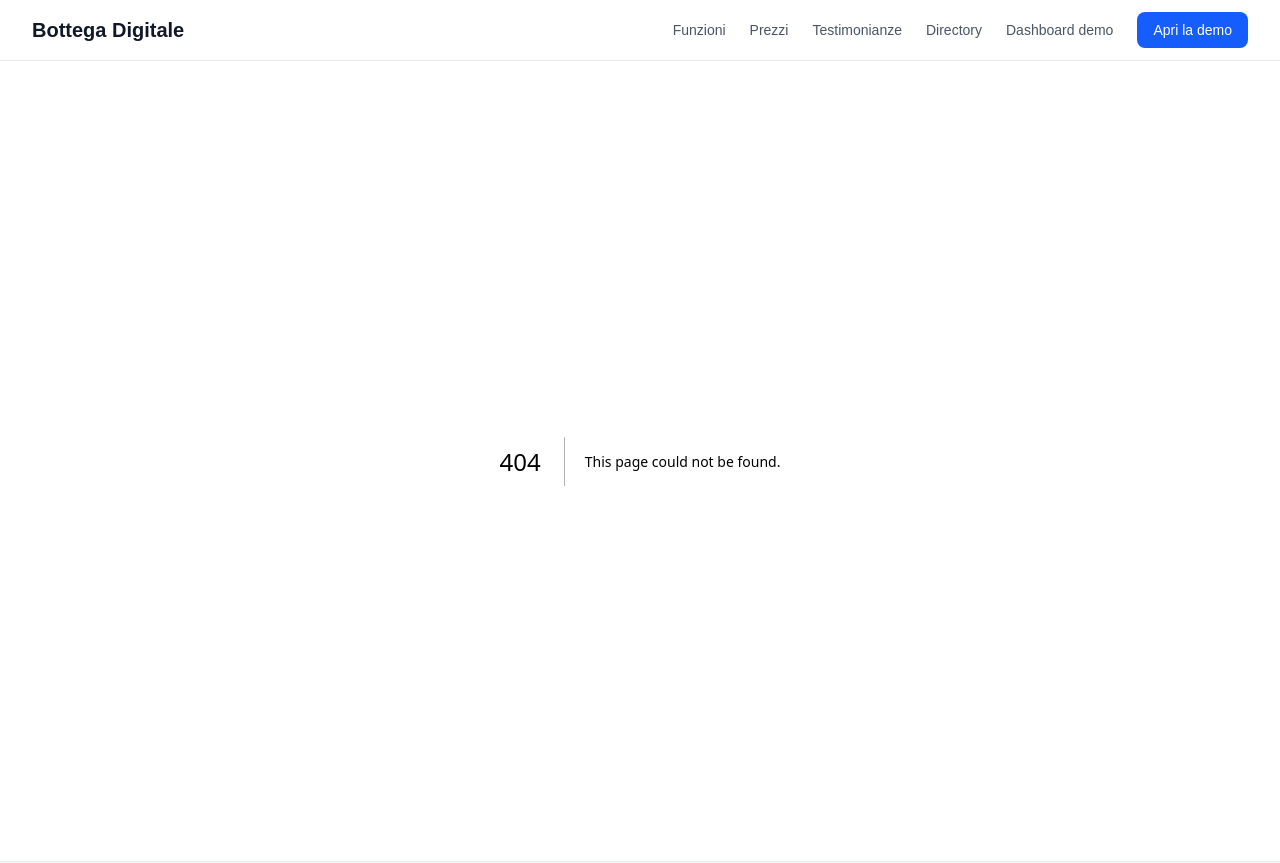
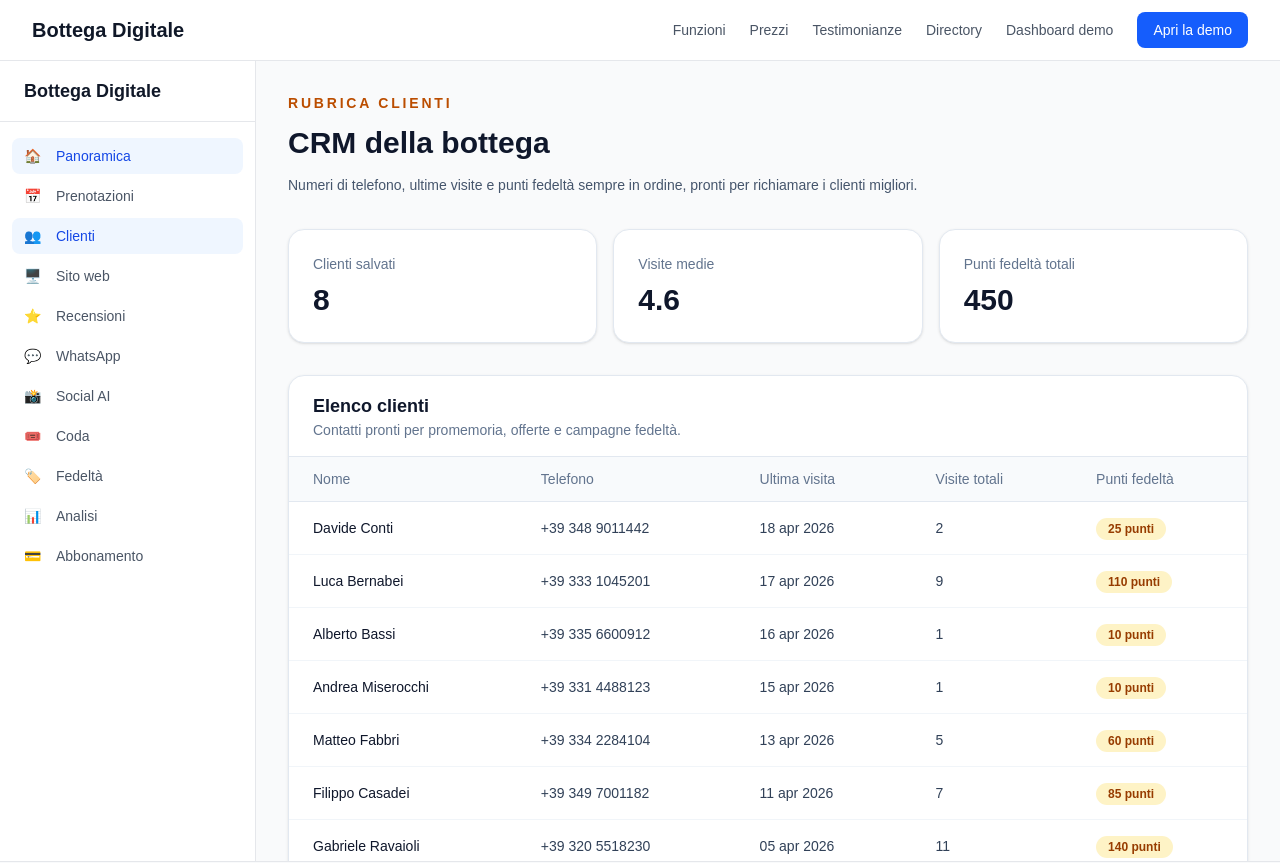
Before and after one commit to ForliLabs/bottega-digitale, a Next.js app: page /dashboard/customers in a window 1280 px wide. Before the commit this address had no page. Shown: the top 863 px of the page. Built offline with nearby package versions, Linux system fonts and the light colour scheme.

Commit message:
feat(customers): add customer CRM module
Add customers API with GET/POST endpoints and in-memory fallback.
Add CRM dashboard with customer statistics, sortable customer table,
loyalty points display, and visit tracking.

```diff
--- /dev/null
+++ b/src/app/api/customers/route.ts
@@ -0,0 +1,59 @@
+import { prisma } from "@/lib/prisma";
+import { getBusinessContext } from "@/lib/auth";
+
+export const dynamic = "force-dynamic";
+
+export async function GET() {
+  const business = await getBusinessContext();
+
+  if (!business) {
+    const { customersStore } = await import("@/lib/data");
+    const customers = await customersStore.findAll();
+    return Response.json(customers);
+  }
+
+  const customers = await prisma.customer.findMany({
+    where: { businessId: business.id },
+    orderBy: { lastVisit: "desc" },
+  });
+  return Response.json(customers);
+}
+
+export async function POST(request: Request) {
+  try {
+    const payload = await request.json();
+    const business = await getBusinessContext();
+
+    if (!business) {
+      const { customersStore, createDemoId } = await import("@/lib/data");
+      const customer = {
+        id: payload.id ?? createDemoId("customer"),
+        name: payload.name ?? "Nuovo cliente",
+        phone: payload.phone ?? "+39 0543 000000",
+        lastVisit: payload.lastVisit ?? new Date().toISOString(),
+        totalVisits: payload.totalVisits ?? 1,
+        loyaltyPoints: payload.loyaltyPoints ?? 10,
+      };
+      const created = await customersStore.create(customer);
+      return Response.json(created, { status: 201 });
+    }
+
+    const customer = await prisma.customer.create({
+      data: {
+        businessId: business.id,
+        name: payload.name ?? "Nuovo cliente",
+        phone: payload.phone ?? "+39 0543 000000",
+        lastVisit: new Date(payload.lastVisit ?? new Date()),
+        totalVisits: payload.totalVisits ?? 1,
+        loyaltyPoints: payload.loyaltyPoints ?? 10,
+      },
+    });
+
+    return Response.json(customer, { status: 201 });
+  } catch {
+    return Response.json(
+      { error: "Richiesta non valida per la creazione del cliente." },
+      { status: 400 }
+    );
+  }
+}
--- /dev/null
+++ b/src/app/dashboard/customers/page.tsx
@@ -0,0 +1,86 @@
+export const dynamic = "force-dynamic";
+import { customersStore } from "@/lib/data";
+
+const dateFormatter = new Intl.DateTimeFormat("it-IT", {
+  day: "2-digit",
+  month: "short",
+  year: "numeric",
+});
+
+export default async function CustomersPage() {
+  const customers = (await customersStore.findAll()).sort(
+    (left, right) => Date.parse(right.lastVisit) - Date.parse(left.lastVisit)
+  );
+
+  const averageVisits = (
+    customers.reduce((total, customer) => total + customer.totalVisits, 0) / customers.length
+  ).toFixed(1);
+  const totalPoints = customers.reduce(
+    (total, customer) => total + customer.loyaltyPoints,
+    0
+  );
+
+  return (
+    <div className="space-y-8">
+      <section className="flex flex-col gap-3">
+        <p className="text-sm font-semibold uppercase tracking-[0.2em] text-amber-700">
+          Rubrica clienti
+        </p>
+        <h1 className="text-3xl font-bold text-slate-900">CRM della bottega</h1>
+        <p className="max-w-3xl text-sm leading-6 text-slate-600">
+          Numeri di telefono, ultime visite e punti fedeltà sempre in ordine, pronti per richiamare i clienti migliori.
+        </p>
+      </section>
+
+      <section className="grid gap-4 md:grid-cols-3">
+        <div className="rounded-2xl border border-slate-200 bg-white p-6 shadow-sm">
+          <p className="text-sm text-slate-500">Clienti salvati</p>
+          <p className="mt-2 text-3xl font-bold text-slate-900">{customers.length}</p>
+        </div>
+        <div className="rounded-2xl border border-slate-200 bg-white p-6 shadow-sm">
+          <p className="text-sm text-slate-500">Visite medie</p>
+          <p className="mt-2 text-3xl font-bold text-slate-900">{averageVisits}</p>
+        </div>
+        <div className="rounded-2xl border border-slate-200 bg-white p-6 shadow-sm">
+          <p className="text-sm text-slate-500">Punti fedeltà totali</p>
+          <p className="mt-2 text-3xl font-bold text-slate-900">{totalPoints}</p>
+        </div>
+      </section>
+
+      <section className="rounded-2xl border border-slate-200 bg-white shadow-sm">
+        <div className="border-b border-slate-200 px-6 py-4">
+          <h2 className="text-lg font-semibold text-slate-900">Elenco clienti</h2>
+          <p className="text-sm text-slate-500">Contatti pronti per promemoria, offerte e campagne fedeltà.</p>
+        </div>
+        <div className="overflow-x-auto">
+          <table className="min-w-full divide-y divide-slate-200 text-sm">
+            <thead className="bg-slate-50 text-left text-slate-500">
+              <tr>
+                <th className="px-6 py-3 font-medium">Nome</th>
+                <th className="px-6 py-3 font-medium">Telefono</th>
+                <th className="px-6 py-3 font-medium">Ultima visita</th>
+                <th className="px-6 py-3 font-medium">Visite totali</th>
+                <th className="px-6 py-3 font-medium">Punti fedeltà</th>
+              </tr>
+            </thead>
+            <tbody className="divide-y divide-slate-100 bg-white text-slate-700">
+              {customers.map((customer) => (
+                <tr key={customer.id}>
+                  <td className="px-6 py-4 font-medium text-slate-900">{customer.name}</td>
+                  <td className="px-6 py-4">{customer.phone}</td>
+                  <td className="px-6 py-4">{dateFormatter.format(new Date(customer.lastVisit))}</td>
+                  <td className="px-6 py-4">{customer.totalVisits}</td>
+                  <td className="px-6 py-4">
+                    <span className="rounded-full bg-amber-100 px-3 py-1 text-xs font-semibold text-amber-800">
+                      {customer.loyaltyPoints} punti
+                    </span>
+                  </td>
+                </tr>
+              ))}
+            </tbody>
+          </table>
+        </div>
+      </section>
+    </div>
+  );
+}
```
